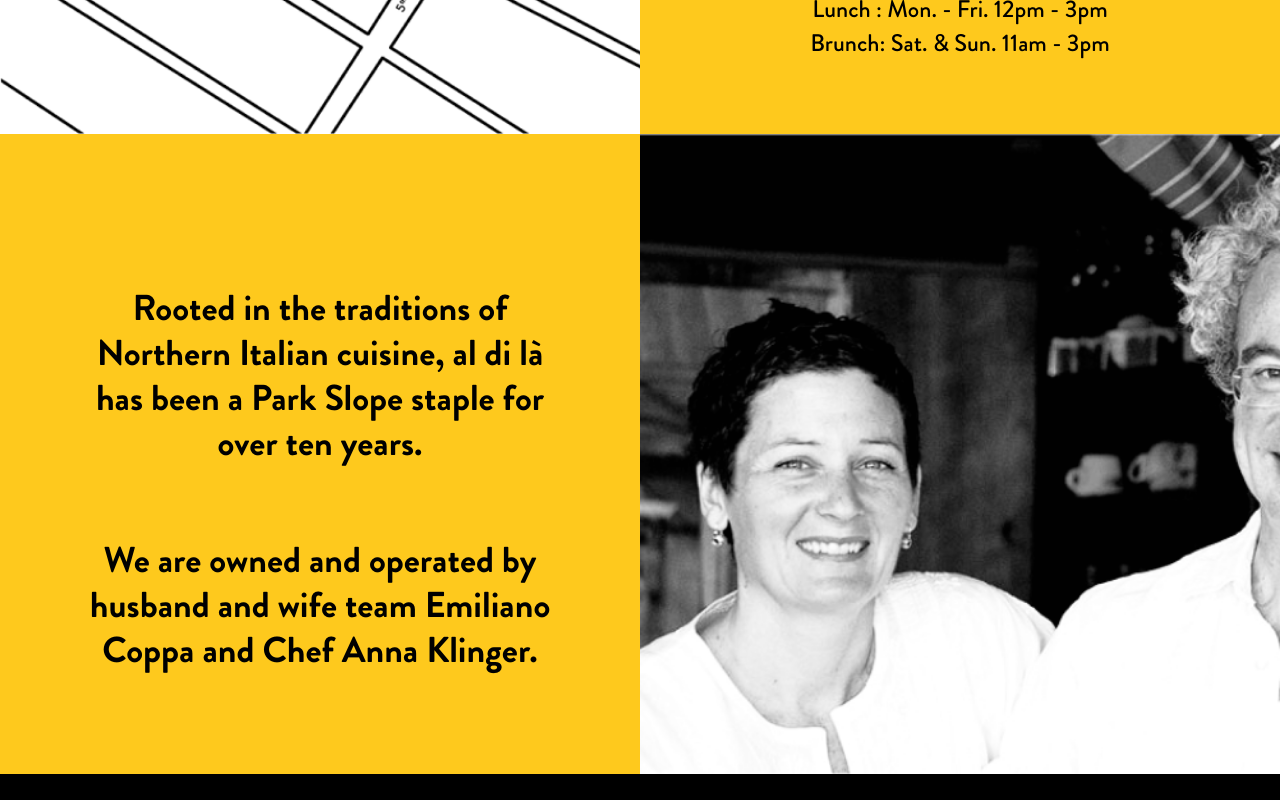
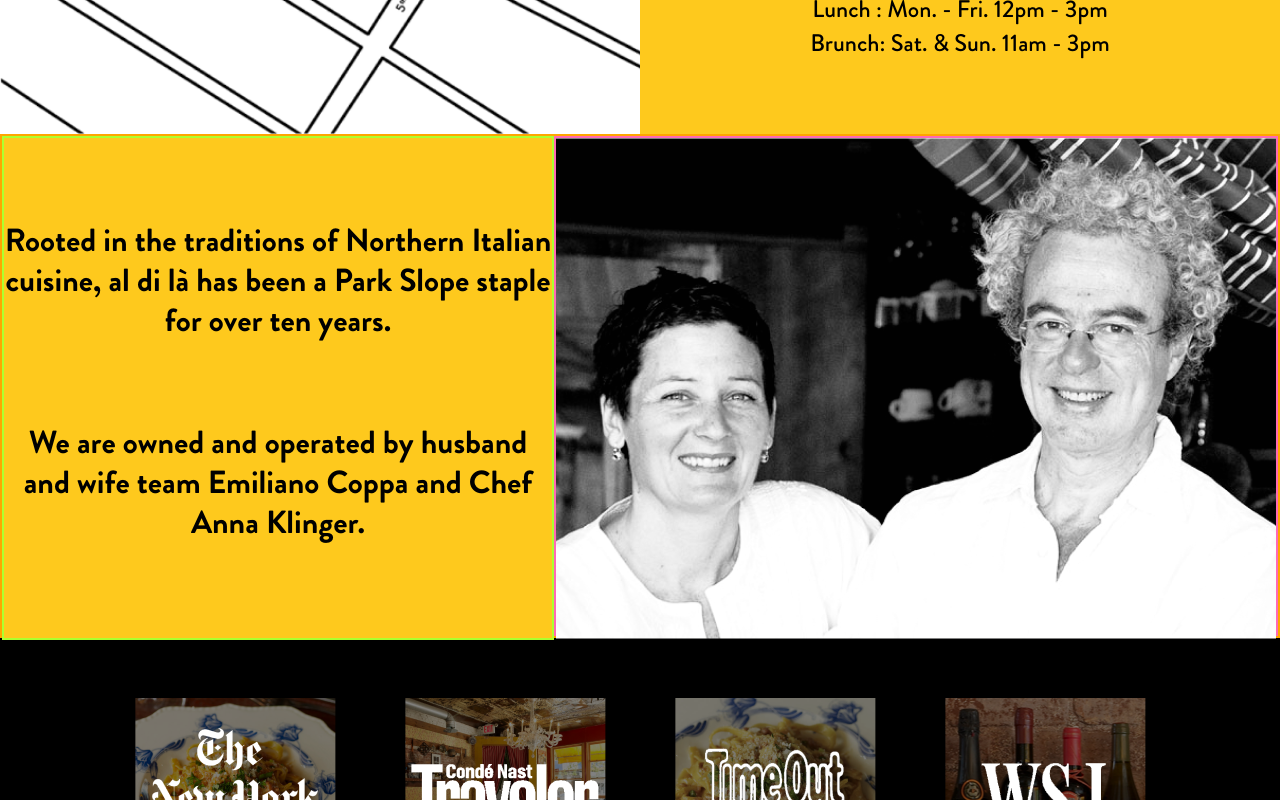
Before and after one commit to johnpmeyers20/ux-al-di-la, a React (Create React App) app: page / in a window 1280 px wide. Shown: the part 1620-2420 px from the top of the page. Built offline with nearby package versions, Linux system fonts and the light colour scheme.

Commit message:
worked on styling in About component

```diff
--- a/src/components/About/About.css
+++ b/src/components/About/About.css
@@ -3,19 +3,33 @@
   justify-content: center;
   font-family: 'Brandon Bold';
   line-height: 1.25;
+  height: 500px;
 }
 
-.about-image, .about-box {
+/* .about-image, .about-box {
   width: 50%;
-  height: 60vh;
+  height: 100%;
+}  */
+
+.about-image {
+  border: 2px solid hotpink;
+}
+.about-image img {
+
+
 }
 
 .about-box {
-  font-size: 36px;
-  padding: 80px;
+  font-size: 2em;
+  padding: 0px;
   background-color: #fec91d;
+  height: 100%;
+  border: 2px solid greenyellow;
 }
 
 .about-box p {
   margin-top: 15%;
 }
+.about-container {
+  border: 2px solid orange;
+}
--- a/src/components/About/About.js
+++ b/src/components/About/About.js
@@ -4,12 +4,15 @@
 
 export default function About({ id }) {
   return (
-    <about id={id}>
+    <about className="about-container" id={id}>
     <div className='about-box'>
       <p>Rooted in the traditions of Northern Italian cuisine, al di l&agrave; has been a Park Slope staple for over ten years.</p>
       <p>We are owned and operated by husband and wife team Emiliano Coppa and Chef Anna Klinger.</p>
     </div>
-    <div className='about-image' style={{backgroundImage: "url(" + AboutImg + ")", backgroundSize: "cover", padding:"80px"}}/>
+      {/* <div className='about-image' style={{backgroundImage: "url(" + AboutImg + ")", backgroundSize: "cover", padding:"80px"}}/> */}
+      <div className="about-image">
+        <img src={AboutImg} />
+      </div>
     </about>
   )
 }
--- a/src/components/Header/Header.css
+++ b/src/components/Header/Header.css
@@ -32,6 +32,7 @@
   display: inline;
   margin-left: 7rem;
   color: #333;
+  font-size: 26px;
 }
 
 .nav-item:hover {
@@ -57,12 +58,16 @@
   border-radius: 40px;
   background-color: rgba(0,0,0,.2);
   color: white;
-  font-size: 26px;
+  font-size: 22px;
   position: absolute;
   /* top: 65%;
   left: 45%; */
   display: block;
   margin-top: 10%;
+}
+
+.order-button:hover {
+  background-color: rgba(255,255,255,0.29)
 }
 
 .hero-text-container {
--- a/src/components/Menu/Menu.css
+++ b/src/components/Menu/Menu.css
@@ -8,7 +8,7 @@
 .menu-section-title {
   font-family: "Brandon";
   font-size: 26px;
-  font-weight: bold;
+  font-weight: normal;
   font-stretch: normal;
   font-style: normal;
   line-height: normal;
```
Also changed, not shown: src/App.css (line endings or trailing spaces).
